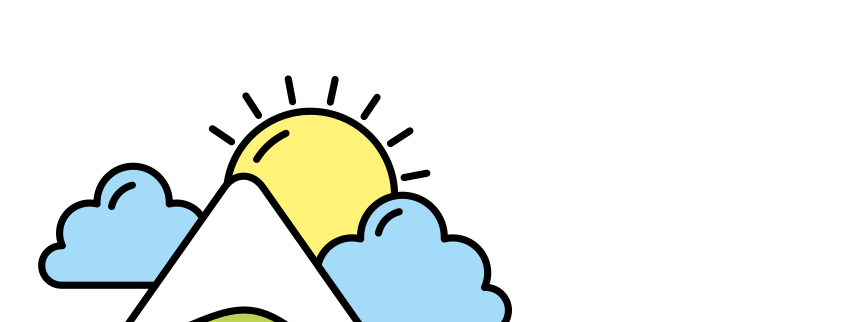
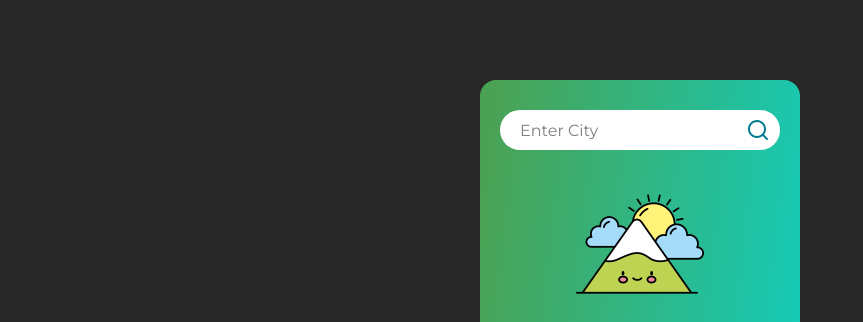
Before and after one commit to drobitko91/Weather-App, a plain HTML site: page index.html in a window 1280 px wide. Shown: the top 322 px of the page, without its empty margins (0-863 px from the left). Drawn offline with Linux system fonts and the light colour scheme.

Commit message:
added CSS style

```diff
--- a/css/main.css
+++ b/css/main.css
@@ -1 +1,112 @@
 @import './reset.css';
+@import url('https://fonts.googleapis.com/css2?family=Montserrat:ital,wght@0,100..900;1,100..900&display=swap');
+
+body {
+    font-family: "Montserrat", serif;
+	background-color: #282828;
+    min-height: 100vh;
+
+    display: flex;
+    flex-direction: column;
+    align-items: center;
+    justify-content: center;
+
+    padding-top: 10vh;
+    padding-bottom: 30vh;
+}
+
+.weather {
+	width: 320px;
+	padding: 30px 20px;
+
+	border-radius: 16px;
+	background: linear-gradient(97deg, #5fc93da6 4.7%, #11e3c6d4 95.98%), #2173a9b3;
+	color: #fff;
+}
+
+.none {
+    background: none !important;
+}
+
+
+
+/* Form */
+
+form {
+    height: 40px;
+
+    display: flex;
+    align-items: stretch;
+
+    border-radius: 60px;
+    background-color: #fff;
+}
+
+.form__input {
+    color: #000;
+    flex-grow: 1;
+    padding: 0 10px 0 20px;
+}
+
+.form__input::placeholder {
+	color: rgba(0, 0, 0, 0.5);
+}
+
+.form__btn {
+    padding: 0 10PX;
+}
+
+
+/* Weather Info*/
+
+.weather__info {
+    padding-top: 10px;
+    padding-bottom: 60px;
+    text-align: center;
+}
+
+.weather__img {
+    width: 128px;
+    margin: 20px 20px;
+}
+
+.weather__temp {
+    text-align: center;
+    font-size: 56px;
+    font-weight: 700;
+}
+
+.weather__city {
+    text-align: center;
+    font-size: 38px;
+    font-weight: 500;
+}
+
+
+/* Weaher details */
+
+.weather__details {
+    display: flex;
+    justify-content: space-between;
+}
+
+.details {
+    display: grid;
+    grid-template-columns: 36px auto;
+    grid-template-rows: auto auto;
+    column-gap: 10px;
+}
+.details__img {
+    width: 36px;
+    grid-row: 1/3;
+    align-self: center;
+}
+.details__value {
+    font-size: 20px;
+    font-weight: 300;
+}
+
+.details__title {
+    font-size: 14px;
+    font-weight: 300;
+}
--- a/index.html
+++ b/index.html
@@ -4,21 +4,26 @@
     <meta charset="UTF-8">
     <meta name="viewport" content="width=device-width, initial-scale=1.0">
     <title>Weather App</title>
+    <link rel="shortcut icon" href="./img/weather/cloudy.svg" type="image/x-icon">
     <link rel="stylesheet" href="./css/main.css">
 </head>
 <body>
     <main class="weather">
         <form action="" class="form">
-            <input type="text" class="form__input">
-            <button class="form__btn"></button>
+            <input type="text" class="form__input" placeholder="Enter City">
+            <button class="form__btn">
+                <img src="./img/ui/search.svg" alt="Search">
+            </button>
         </form>
 
-        <img src="./img/weather/nature_cloudy.png" alt="Weather" class="weather">
+        <div class="weather__info none">
+            <img src="./img/weather/nature_cloudy.png" alt="Weather" class="weather__img">
 
-        <div class="weather__temp">22°c</div>
-        <div class="weather__city">Vlora</div>
+            <div class="weather__temp">22°c</div>
+            <div class="weather__city">Vlora</div>
+        </div>
 
-        <section class="weather__details">
+        <section class="weather__details none">
             <section class="details">
                 <img src="./img/ui/humidity.svg" alt="Weather details humidity" class="details__img">
 
```
